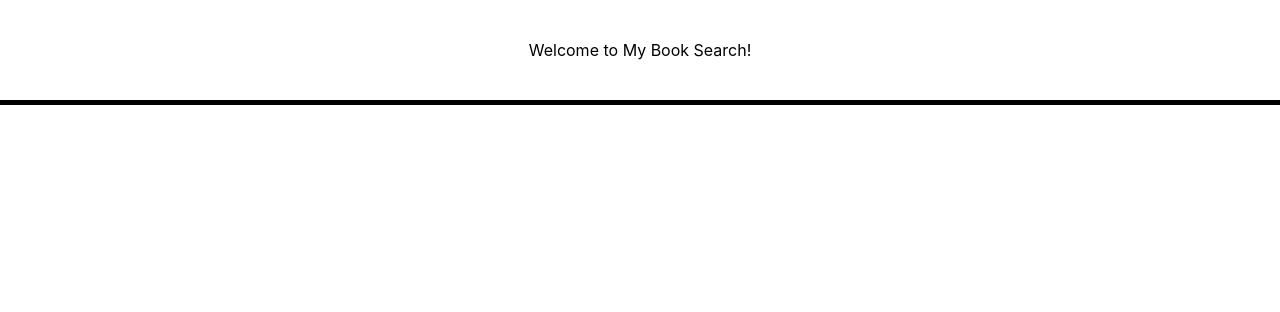
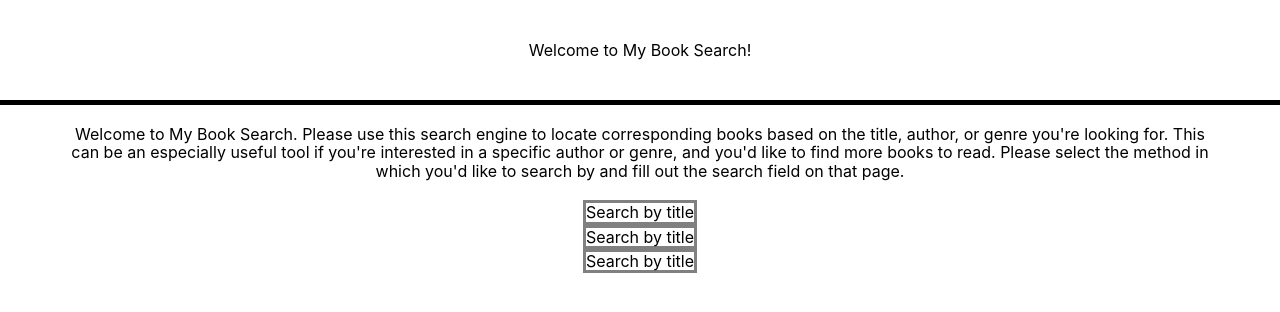
Before and after one commit to aclaycomb0004/Proj-Class-2020, a React (Create React App) app: page / in a window 1280 px wide. Shown: the top 312 px of the page. Built offline with nearby package versions, Linux system fonts and the light colour scheme.

Commit message:
added nav buttons and intro text paragraph

```diff
--- a/src/App.css
+++ b/src/App.css
@@ -6,6 +6,25 @@
   min-width: 100%;
   height: 100px;
   border-bottom: 5px solid #000;
+}
+
+.Intro {
+  text-align: center;
+  margin: 20px 0px;
+}
+
+.MainCont {
+    display: flex;
+    flex-direction: column;
+    text-align: center;
+    justify-content: center;
+    align-items: center;
+    margin: 0 auto;
+    max-width: 90%;
+}
+
+.NavButtonStyle {
+  border: 3px solid gray;
 }
 
 
@@ -17,6 +36,7 @@
 
 
 
-@media screen and (max-width : 300px) {
+@media screen and (max-width : 400px) {
+
 
 }
--- a/src/App.js
+++ b/src/App.js
@@ -1,13 +1,34 @@
 import React from 'react';
 import './index.css';
 import './App.css';
-import Header from './components/Header'
+import Header from './components/Header';
+import NavButton from './components/NavButton';
+
+
+function IntroText() {
+  return (
+    <div className="Intro">
+      Welcome to My Book Search. Please use this search engine to locate corresponding books based on the title, author, or genre you're looking for. This can be an especially useful tool if you're interested in a specific author or genre, and you'd like to find more books to read. Please select the method in which you'd like to search by and fill out the search field on that page.
+    </div>
+  )
+}
+
 
 function App() {
   return (
     <div className="App">
+      <Header />
 
-    <Header />
+    <div className="MainCont">
+
+    <IntroText />
+    <div>
+      <NavButton />
+      <NavButton />
+      <NavButton />
+    </div>
+
+    </div>
 
     </div>
   );
--- /dev/null
+++ b/src/components/NavButton.js
@@ -0,0 +1,11 @@
+import React from 'react';
+
+function NavButton () {
+    return (
+        <div className="NavButtonStyle">
+            Search by title
+        </div>
+    )
+}
+
+export default NavButton;
```
